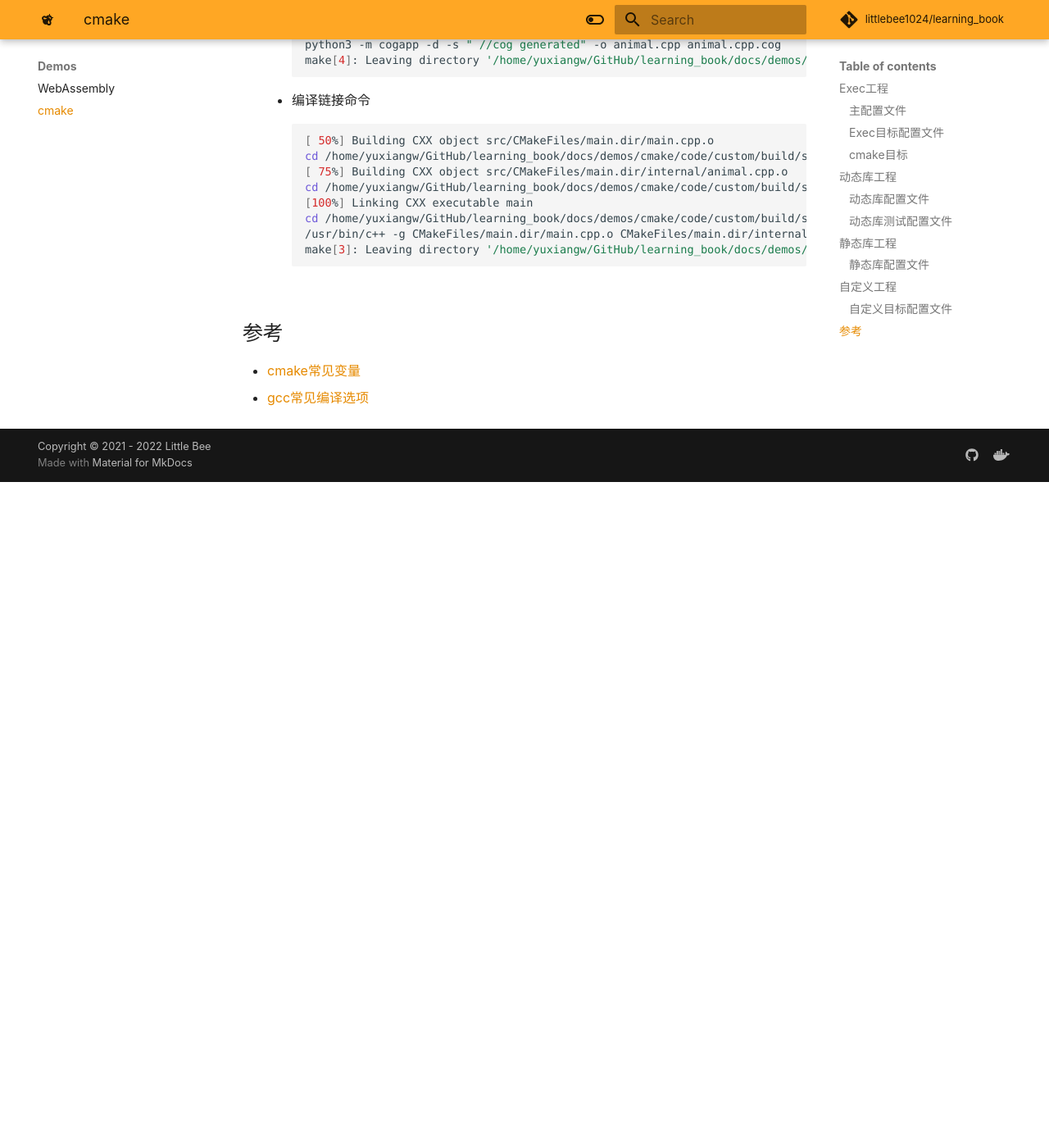
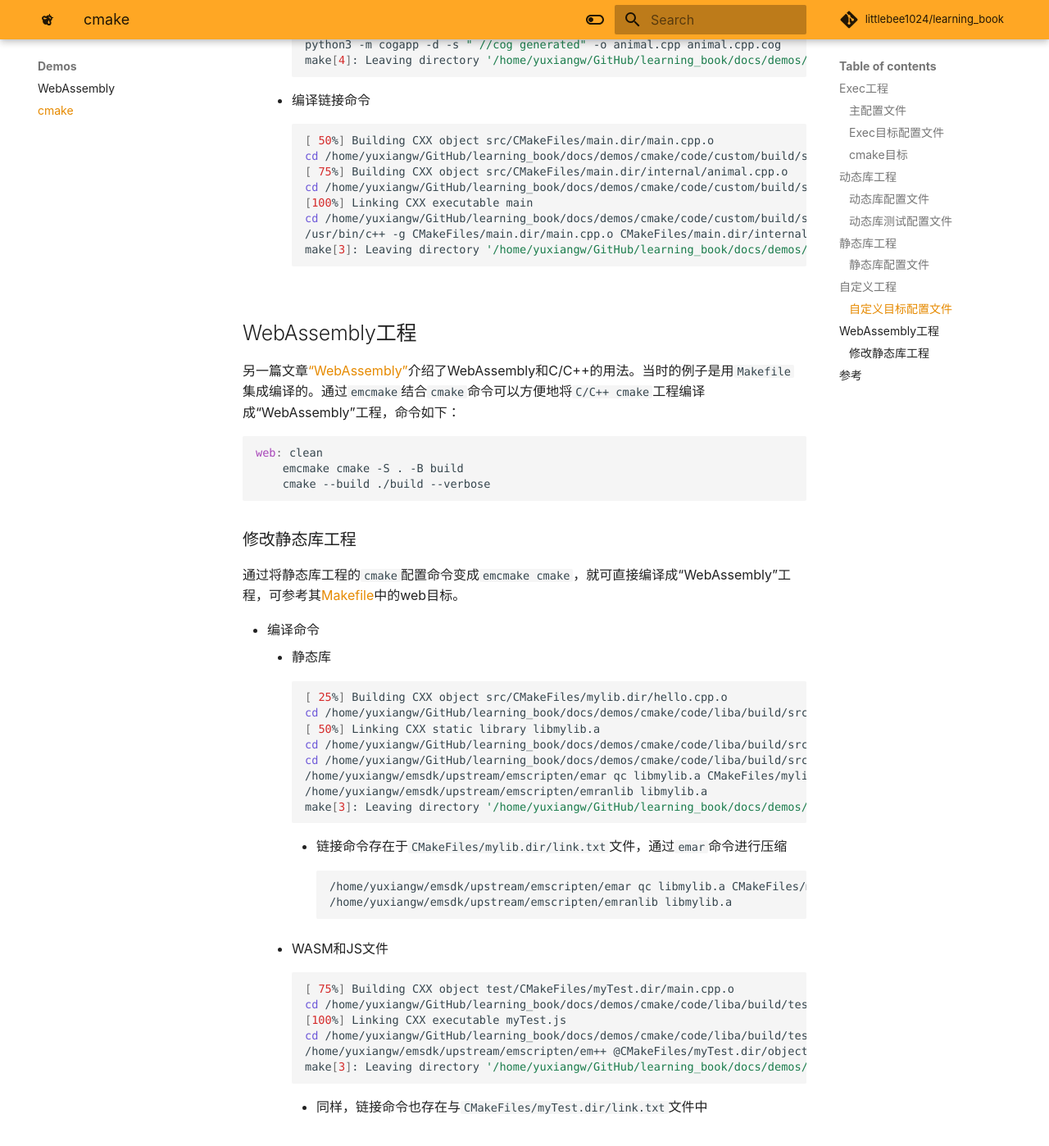
Before and after one commit to LittleBee1024/learning_book, an MkDocs documentation site: the page built from docs/demos/cmake/README.md, in a window 1280 px wide and 1400 px high, scrolled down 4846 px. Shown: the whole window at 82% size. Built offline with MkDocs 1.6.1 and Material for MkDocs 9.7.7, drawn with Linux system fonts in a browser that asks for light colours; some web fonts are replaced; comment, search, counter and statistics services are not loaded; before the commit the page ends 5434 px from its top, so only the background shows below that; some of the changed text lies outside the part shown.

Commit message:
updata doc

````diff
--- a/docs/demos/cmake/README.md
+++ b/docs/demos/cmake/README.md
@@ -44,17 +44,17 @@ cmake通过目录下的`CMakeLists.txt`文件，将整个工程串联起来。
     ```
 * 开启`verbose`后，可得到完整的编译链接命令
     * 编译命令
-    ```bash
-    [ 50%] Building CXX object src/CMakeFiles/EXEC.dir/main.cpp.o
-    cd /home/yuxiangw/GitHub/learning_book/docs/demos/cmake/code/exec/build/src && /usr/bin/c++   -g -Wall -Werror -Wpedantic -I. -std=c++20 -MD -MT src/CMakeFiles/EXEC.dir/main.cpp.o -MF CMakeFiles/EXEC.dir/main.cpp.o.d -o CMakeFiles/EXEC.dir/main.cpp.o -c /home/yuxiangw/GitHub/learning_book/docs/demos/cmake/code/exec/src/main.cpp
-    ```
+        ```bash
+        [ 50%] Building CXX object src/CMakeFiles/EXEC.dir/main.cpp.o
+        cd /home/yuxiangw/GitHub/learning_book/docs/demos/cmake/code/exec/build/src && /usr/bin/c++   -g -Wall -Werror -Wpedantic -I. -std=c++20 -MD -MT src/CMakeFiles/EXEC.dir/main.cpp.o -MF CMakeFiles/EXEC.dir/main.cpp.o.d -o CMakeFiles/EXEC.dir/main.cpp.o -c /home/yuxiangw/GitHub/learning_book/docs/demos/cmake/code/exec/src/main.cpp
+        ```
     * 链接命令
-    ```bash
-    [100%] Linking CXX executable EXEC
-    cd /home/yuxiangw/GitHub/learning_book/docs/demos/cmake/code/exec/build/src && /usr/bin/cmake -E cmake_link_script CMakeFiles/EXEC.dir/link.txt --verbose=1
-    /usr/bin/c++ -g -Wl,-Map=output.map,--print-memory-usage -L. CMakeFiles/EXEC.dir/main.cpp.o -o EXEC
-    Memory region         Used Size  Region Size  %age Used
-    ```
+        ```bash
+        [100%] Linking CXX executable EXEC
+        cd /home/yuxiangw/GitHub/learning_book/docs/demos/cmake/code/exec/build/src && /usr/bin/cmake -E cmake_link_script CMakeFiles/EXEC.dir/link.txt --verbose=1
+        /usr/bin/c++ -g -Wl,-Map=output.map,--print-memory-usage -L. CMakeFiles/EXEC.dir/main.cpp.o -o EXEC
+        Memory region         Used Size  Region Size  %age Used
+        ```
 
 ### cmake目标
 cmake配置完成后，可通过`cmake`生成对应的`Makefile`。此工程的目标有：
@@ -75,7 +75,7 @@ The following are some of the valid targets for this Makefile:
 
 ### [动态库配置文件](./code/libso/src/CMakeLists.txt)
 * 为了方便查找动态库的头文件，通过`target_include_directories`命令，将目录文件输出
-    ```
+    ```makefile
     file(GLOB_RECURSE SRC_CPP ${CMAKE_CURRENT_SOURCE_DIR} "*.cpp")
     # Set SHARED to build so library
     add_library(mylib SHARED ${SRC_CPP})
@@ -85,14 +85,14 @@ The following are some of the valid targets for this Makefile:
 * 编译命令
     * 先编译`.o`文件
     * 再将所有`.o`文件链接成`.so`文件
-    ```bash
-    [ 25%] Building CXX object src/CMakeFiles/mylib.dir/hello.cpp.o
-    cd /home/yuxiangw/GitHub/learning_book/docs/demos/cmake/code/libso/build/src && /usr/bin/c++ -Dmylib_EXPORTS -I/home/yuxiangw/GitHub/learning_book/docs/demos/cmake/code/libso/src -g -fPIC -std=c++20 -MD -MT src/CMakeFiles/mylib.dir/hello.cpp.o -MF CMakeFiles/mylib.dir/hello.cpp.o.d -o CMakeFiles/mylib.dir/hello.cpp.o -c /home/yuxiangw/GitHub/learning_book/docs/demos/cmake/code/libso/src/hello.cpp
-    [ 50%] Linking CXX shared library libmylib.so
-    cd /home/yuxiangw/GitHub/learning_book/docs/demos/cmake/code/libso/build/src && /usr/bin/cmake -E cmake_link_script CMakeFiles/mylib.dir/link.txt --verbose=1
-    /usr/bin/c++ -fPIC -g -shared -Wl,-soname,libmylib.so -o libmylib.so CMakeFiles/mylib.dir/hello.cpp.o
-    make[3]: Leaving directory '/home/yuxiangw/GitHub/learning_book/docs/demos/cmake/code/libso/build'
-    ```
+        ```bash
+        [ 25%] Building CXX object src/CMakeFiles/mylib.dir/hello.cpp.o
+        cd /home/yuxiangw/GitHub/learning_book/docs/demos/cmake/code/libso/build/src && /usr/bin/c++ -Dmylib_EXPORTS -I/home/yuxiangw/GitHub/learning_book/docs/demos/cmake/code/libso/src -g -fPIC -std=c++20 -MD -MT src/CMakeFiles/mylib.dir/hello.cpp.o -MF CMakeFiles/mylib.dir/hello.cpp.o.d -o CMakeFiles/mylib.dir/hello.cpp.o -c /home/yuxiangw/GitHub/learning_book/docs/demos/cmake/code/libso/src/hello.cpp
+        [ 50%] Linking CXX shared library libmylib.so
+        cd /home/yuxiangw/GitHub/learning_book/docs/demos/cmake/code/libso/build/src && /usr/bin/cmake -E cmake_link_script CMakeFiles/mylib.dir/link.txt --verbose=1
+        /usr/bin/c++ -fPIC -g -shared -Wl,-soname,libmylib.so -o libmylib.so CMakeFiles/mylib.dir/hello.cpp.o
+        make[3]: Leaving directory '/home/yuxiangw/GitHub/learning_book/docs/demos/cmake/code/libso/build'
+        ```
 
 ### [动态库测试配置文件](./code/libso/test/CMakeLists.txt)
 * 通过`target_link_libraries`命令就可以链接到动态库，由于动态库工程已经将其头文件目录`PUBLIC`输出，所以此处能找到头文件
@@ -174,25 +174,64 @@ set_target_properties(main PROPERTIES
 * 由于当前目标依赖生成的源文件，所以在编译的时候要加入头文件目录，以防止自动生成了依赖的头文件在编译时无法找到
 * 编译命令
     * 源文件自动生成命令
-    ```bash
-    [ 25%] Generate C++ code with cog python tool
-    cd /home/yuxiangw/GitHub/learning_book/docs/demos/cmake/code/custom/build/src && /usr/bin/cmake -E copy_directory /home/yuxiangw/GitHub/learning_book/docs/demos/cmake/code/custom/src/internal /home/yuxiangw/GitHub/learning_book/docs/demos/cmake/code/custom/build/src/internal
-    cd /home/yuxiangw/GitHub/learning_book/docs/demos/cmake/code/custom/build/src && make -C /home/yuxiangw/GitHub/learning_book/docs/demos/cmake/code/custom/build/src/internal
-    make[4]: Entering directory '/home/yuxiangw/GitHub/learning_book/docs/demos/cmake/code/custom/build/src/internal'
-    python3 -m cogapp -d -s " //cog generated" -o animal.cpp animal.cpp.cog
-    make[4]: Leaving directory '/home/yuxiangw/GitHub/learning_book/docs/demos/cmake/code/custom/build/src/internal'
-    ```
+        ```bash
+        [ 25%] Generate C++ code with cog python tool
+        cd /home/yuxiangw/GitHub/learning_book/docs/demos/cmake/code/custom/build/src && /usr/bin/cmake -E copy_directory /home/yuxiangw/GitHub/learning_book/docs/demos/cmake/code/custom/src/internal /home/yuxiangw/GitHub/learning_book/docs/demos/cmake/code/custom/build/src/internal
+        cd /home/yuxiangw/GitHub/learning_book/docs/demos/cmake/code/custom/build/src && make -C /home/yuxiangw/GitHub/learning_book/docs/demos/cmake/code/custom/build/src/internal
+        make[4]: Entering directory '/home/yuxiangw/GitHub/learning_book/docs/demos/cmake/code/custom/build/src/internal'
+        python3 -m cogapp -d -s " //cog generated" -o animal.cpp animal.cpp.cog
+        make[4]: Leaving directory '/home/yuxiangw/GitHub/learning_book/docs/demos/cmake/code/custom/build/src/internal'
+        ```
     * 编译链接命令
-    ```bash
-    [ 50%] Building CXX object src/CMakeFiles/main.dir/main.cpp.o
-    cd /home/yuxiangw/GitHub/learning_book/docs/demos/cmake/code/custom/build/src && /usr/bin/c++   -g -I/home/yuxiangw/GitHub/learning_book/docs/demos/cmake/code/custom/build/src/internal -std=c++20 -MD -MT src/CMakeFiles/main.dir/main.cpp.o -MF CMakeFiles/main.dir/main.cpp.o.d -o CMakeFiles/main.dir/main.cpp.o -c /home/yuxiangw/GitHub/learning_book/docs/demos/cmake/code/custom/src/main.cpp
-    [ 75%] Building CXX object src/CMakeFiles/main.dir/internal/animal.cpp.o
-    cd /home/yuxiangw/GitHub/learning_book/docs/demos/cmake/code/custom/build/src && /usr/bin/c++   -g -I/home/yuxiangw/GitHub/learning_book/docs/demos/cmake/code/custom/build/src/internal -std=c++20 -MD -MT src/CMakeFiles/main.dir/internal/animal.cpp.o -MF CMakeFiles/main.dir/internal/animal.cpp.o.d -o CMakeFiles/main.dir/internal/animal.cpp.o -c /home/yuxiangw/GitHub/learning_book/docs/demos/cmake/code/custom/build/src/internal/animal.cpp
-    [100%] Linking CXX executable main
-    cd /home/yuxiangw/GitHub/learning_book/docs/demos/cmake/code/custom/build/src && /usr/bin/cmake -E cmake_link_script CMakeFiles/main.dir/link.txt --verbose=1
-    /usr/bin/c++ -g CMakeFiles/main.dir/main.cpp.o CMakeFiles/main.dir/internal/animal.cpp.o -o main
-    make[3]: Leaving directory '/home/yuxiangw/GitHub/learning_book/docs/demos/cmake/code/custom/build'
-    ```
+        ```bash
+        [ 50%] Building CXX object src/CMakeFiles/main.dir/main.cpp.o
+        cd /home/yuxiangw/GitHub/learning_book/docs/demos/cmake/code/custom/build/src && /usr/bin/c++   -g -I/home/yuxiangw/GitHub/learning_book/docs/demos/cmake/code/custom/build/src/internal -std=c++20 -MD -MT src/CMakeFiles/main.dir/main.cpp.o -MF CMakeFiles/main.dir/main.cpp.o.d -o CMakeFiles/main.dir/main.cpp.o -c /home/yuxiangw/GitHub/learning_book/docs/demos/cmake/code/custom/src/main.cpp
+        [ 75%] Building CXX object src/CMakeFiles/main.dir/internal/animal.cpp.o
+        cd /home/yuxiangw/GitHub/learning_book/docs/demos/cmake/code/custom/build/src && /usr/bin/c++   -g -I/home/yuxiangw/GitHub/learning_book/docs/demos/cmake/code/custom/build/src/internal -std=c++20 -MD -MT src/CMakeFiles/main.dir/internal/animal.cpp.o -MF CMakeFiles/main.dir/internal/animal.cpp.o.d -o CMakeFiles/main.dir/internal/animal.cpp.o -c /home/yuxiangw/GitHub/learning_book/docs/demos/cmake/code/custom/build/src/internal/animal.cpp
+        [100%] Linking CXX executable main
+        cd /home/yuxiangw/GitHub/learning_book/docs/demos/cmake/code/custom/build/src && /usr/bin/cmake -E cmake_link_script CMakeFiles/main.dir/link.txt --verbose=1
+        /usr/bin/c++ -g CMakeFiles/main.dir/main.cpp.o CMakeFiles/main.dir/internal/animal.cpp.o -o main
+        make[3]: Leaving directory '/home/yuxiangw/GitHub/learning_book/docs/demos/cmake/code/custom/build'
+        ```
+
+## WebAssembly工程
+另一篇文章[“WebAssembly”](../webassembly/README.md)介绍了WebAssembly和C/C++的用法。当时的例子是用`Makefile`集成编译的。通过`emcmake`结合`cmake`命令可以方便地将`C/C++ cmake`工程编译成“WebAssembly”工程，命令如下：
+```makefile
+web: clean
+	emcmake cmake -S . -B build
+	cmake --build ./build --verbose
+```
+
+### 修改静态库工程
+通过将静态库工程的`cmake`配置命令变成`emcmake cmake`，就可直接编译成“WebAssembly”工程，可参考其[Makefile](./code/liba/Makefile)中的web目标。
+
+* 编译命令
+    * 静态库
+        ```bash
+        [ 25%] Building CXX object src/CMakeFiles/mylib.dir/hello.cpp.o
+        cd /home/yuxiangw/GitHub/learning_book/docs/demos/cmake/code/liba/build/src && /home/yuxiangw/emsdk/upstream/emscripten/em++  @CMakeFiles/mylib.dir/includes_CXX.rsp -std=c++20 -MD -MT src/CMakeFiles/mylib.dir/hello.cpp.o -MF CMakeFiles/mylib.dir/hello.cpp.o.d -o CMakeFiles/mylib.dir/hello.cpp.o -c /home/yuxiangw/GitHub/learning_book/docs/demos/cmake/code/liba/src/hello.cpp
+        [ 50%] Linking CXX static library libmylib.a
+        cd /home/yuxiangw/GitHub/learning_book/docs/demos/cmake/code/liba/build/src && /usr/bin/cmake -P CMakeFiles/mylib.dir/cmake_clean_target.cmake
+        cd /home/yuxiangw/GitHub/learning_book/docs/demos/cmake/code/liba/build/src && /usr/bin/cmake -E cmake_link_script CMakeFiles/mylib.dir/link.txt --verbose=1
+        /home/yuxiangw/emsdk/upstream/emscripten/emar qc libmylib.a CMakeFiles/mylib.dir/hello.cpp.o
+        /home/yuxiangw/emsdk/upstream/emscripten/emranlib libmylib.a
+        make[3]: Leaving directory '/home/yuxiangw/GitHub/learning_book/docs/demos/cmake/code/liba/build'
+        ```
+        * 链接命令存在于`CMakeFiles/mylib.dir/link.txt`文件，通过`emar`命令进行压缩
+            ```bash
+            /home/yuxiangw/emsdk/upstream/emscripten/emar qc libmylib.a CMakeFiles/mylib.dir/hello.cpp.o
+            /home/yuxiangw/emsdk/upstream/emscripten/emranlib libmylib.a
+            ```
+    * WASM和JS文件
+        ```bash
+        [ 75%] Building CXX object test/CMakeFiles/myTest.dir/main.cpp.o
+        cd /home/yuxiangw/GitHub/learning_book/docs/demos/cmake/code/liba/build/test && /home/yuxiangw/emsdk/upstream/emscripten/em++  @CMakeFiles/myTest.dir/includes_CXX.rsp -std=c++20 -MD -MT test/CMakeFiles/myTest.dir/main.cpp.o -MF CMakeFiles/myTest.dir/main.cpp.o.d -o CMakeFiles/myTest.dir/main.cpp.o -c /home/yuxiangw/GitHub/learning_book/docs/demos/cmake/code/liba/test/main.cpp
+        [100%] Linking CXX executable myTest.js
+        cd /home/yuxiangw/GitHub/learning_book/docs/demos/cmake/code/liba/build/test && /usr/bin/cmake -E cmake_link_script CMakeFiles/myTest.dir/link.txt --verbose=1
+        /home/yuxiangw/emsdk/upstream/emscripten/em++ @CMakeFiles/myTest.dir/objects1.rsp -o myTest.js @CMakeFiles/myTest.dir/linklibs.rsp
+        make[3]: Leaving directory '/home/yuxiangw/GitHub/learning_book/docs/demos/cmake/code/liba/build'
+        ```
+        * 同样，链接命令也存在与`CMakeFiles/myTest.dir/link.txt`文件中
 
 ## 参考
 * [cmake常见变量](https://gitlab.kitware.com/cmake/community/-/wikis/doc/cmake/Useful-Variables)
````
Also changed, not shown: 1 other file.
